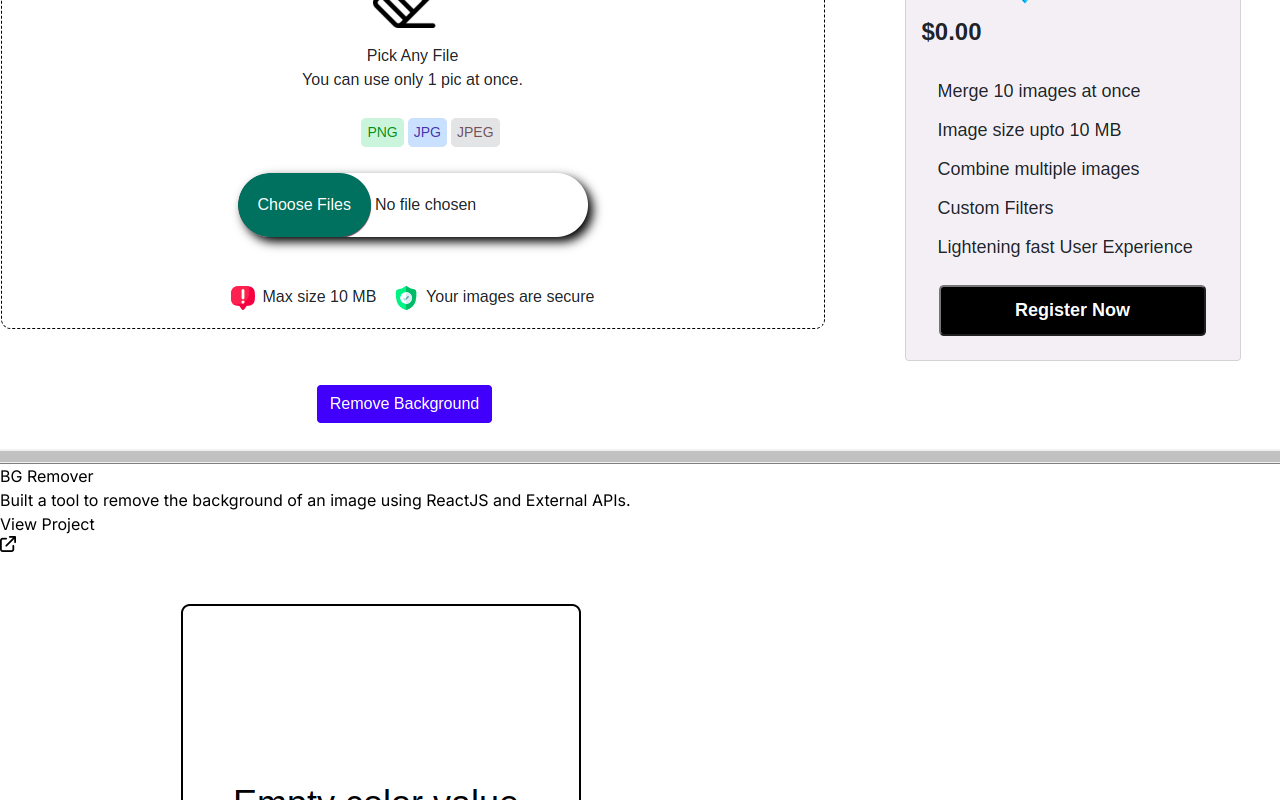
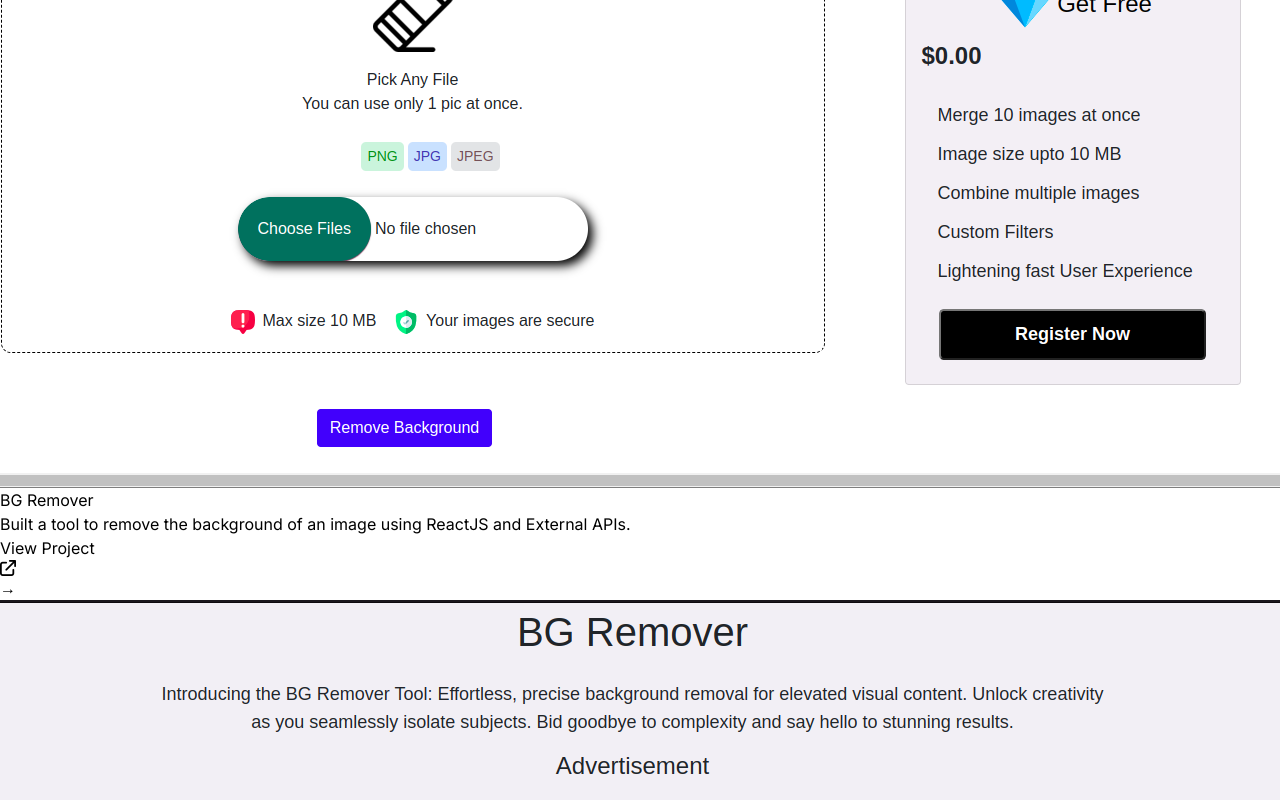
Before and after one commit to Schaharyar/portfolio2.0, a Next.js app: page / in a window 1280 px wide. Shown: the part 5504-6304 px from the top of the page. Built offline with nearby package versions, Linux system fonts and the light colour scheme.

Commit message:
ui changes

```diff
--- a/app/page.tsx
+++ b/app/page.tsx
@@ -42,13 +42,14 @@
           <Projects />
         </section>
 
+        {/* Contact Section */}
         <section id="contact" className="snap-start">
           <ContactMe />
         </section>
 
         {/* Footer (scroll to top) */}
         <Link href="#hero">
-          <footer className="fixed bottom-5 right-20 w-12 h-12 cursor-pointer transition-all duration-300 ease-in-out opacity-0 md:opacity-100 z-50">
+          <footer className="fixed bottom-5 left-1/2 transform -translate-x-1/2 w-12 h-12 cursor-pointer transition-all duration-300 ease-in-out opacity-0 md:opacity-100 z-50">
             <div className="flex items-center justify-center h-full w-full">
               <img
                 className="rounded-full filter grayscale hover:grayscale-0 cursor-pointer transition-all duration-500 ease-in-out transform hover:scale-110"
--- a/components/Projects.tsx
+++ b/components/Projects.tsx
@@ -36,14 +36,26 @@
         },
     ];
 
-    // State for selected category
+    // State for selected category and current project index
     const [selectedCategory, setSelectedCategory] = useState("All");
+    const [currentProjectIndex, setCurrentProjectIndex] = useState(0);
 
     // Filtered projects based on category
     const filteredProjects =
         selectedCategory === "All"
             ? projects
             : projects.filter((project) => project.category === selectedCategory);
+
+    // Handle next/previous project navigation
+    const handleNextProject = () => {
+        setCurrentProjectIndex((prev) => (prev + 1) % filteredProjects.length);
+    };
+
+    const handlePrevProject = () => {
+        setCurrentProjectIndex((prev) =>
+            prev === 0 ? filteredProjects.length - 1 : prev - 1
+        );
+    };
 
     return (
         <div className="relative flex flex-col items-center justify-center max-w-full px-6 mx-auto overflow-hidden z-0">
@@ -69,9 +81,74 @@
                 ))}
             </div>
 
+            {/* Mobile Navigation Arrows */}
+            <div className="relative w-full max-w-5xl p-10 mt-2 mx-auto flex justify-center items-center md:hidden">
+                {/* Arrow Left */}
+                <button
+                    onClick={handlePrevProject}
+                    className="absolute left-0 z-10 bg-gray-800 text-white p-6 md:p-8 rounded-full shadow-lg animate-pulse hover:bg-gray-700 hover:scale-110 transition duration-300"
+                >
+                    &#8592;
+                </button>
+
+                {/* Project Card (display one project at a time on mobile) */}
+                <motion.div
+                    key={filteredProjects[currentProjectIndex].title}
+                    className="relative group overflow-hidden rounded-lg shadow-md cursor-pointer w-full"
+                    initial={{ opacity: 0, y: 50 }}
+                    whileInView={{ opacity: 1, y: 0 }}
+                    transition={{ duration: 0.6 }}
+                    viewport={{ once: true }}
+                >
+                    {/* Project Image */}
+                    <motion.img
+                        src={filteredProjects[currentProjectIndex].image}
+                        alt={filteredProjects[currentProjectIndex].title}
+                        className="object-cover w-full h-64 transition-transform duration-500 group-hover:scale-105"
+                    />
+
+                    {/* Overlay */}
+                    <div
+                        className="absolute inset-0 bg-black bg-opacity-60 opacity-0 group-hover:opacity-100 transition-opacity duration-500"
+                        role="presentation"
+                    ></div>
+
+                    {/* Content */}
+                    <div className="absolute bottom-0 left-0 right-0 p-4 text-white transform translate-y-full group-hover:translate-y-0 transition-transform duration-500">
+                        <h4 className="text-xl font-bold group-hover:text-[#F7AB0A] transition-colors duration-300">
+                            {filteredProjects[currentProjectIndex].title}
+                        </h4>
+                        <p className="text-sm mt-1">
+                            {filteredProjects[currentProjectIndex].description}
+                        </p>
+                        <a
+                            href={filteredProjects[currentProjectIndex].link}
+                            target="_blank"
+                            rel="noopener noreferrer"
+                            className="inline-flex items-center mt-2 text-[#F7AB0A] hover:underline"
+                        >
+                            View Project
+                            <img
+                                src="/external-link.png"
+                                alt="External Link"
+                                className="h-4 w-4 ml-2"
+                            />
+                        </a>
+                    </div>
+                </motion.div>
+
+                {/* Arrow Right */}
+                <button
+                    onClick={handleNextProject}
+                    className="absolute right-0 z-10 bg-gray-800 text-white p-6 md:p-8 rounded-full shadow-lg animate-pulse hover:bg-gray-700 hover:scale-110 transition duration-300"
+                >
+                    &#8594;
+                </button>
+            </div>
+
             {/* Project Grid */}
             {/* <div className="grid grid-cols-1 md:grid-cols-2 lg:grid-cols-3 gap-10 w-full p-10 mt-2"> */}
-            <div className="grid grid-cols-1 sm:grid-cols-2 gap-10 w-full max-w-5xl p-10 mt-2 mx-auto place-items-center">
+            <div className="grid grid-cols-1 sm:grid-cols-2 gap-10 w-full max-w-5xl p-10 mt-2 mx-auto hidden md:grid place-items-center">
                 {filteredProjects.map((project, index) => (
                     <motion.div
                         key={index}
--- a/components/Skills.tsx
+++ b/components/Skills.tsx
@@ -6,7 +6,7 @@
 
 function Skills({}: Props) {
     return (
-        <div className="relative grid grid-cols-2 sm:grid-cols-3 md:grid-cols-4 lg:grid-cols-5 gap-6 p-6">
+        <div className="relative grid grid-cols-3 sm:grid-cols-3 md:grid-cols-4 lg:grid-cols-5 gap-6 p-6">
             {/* Skill Icon */}
             {[
                 { src: "/html.png", name: "HTML" },
```
